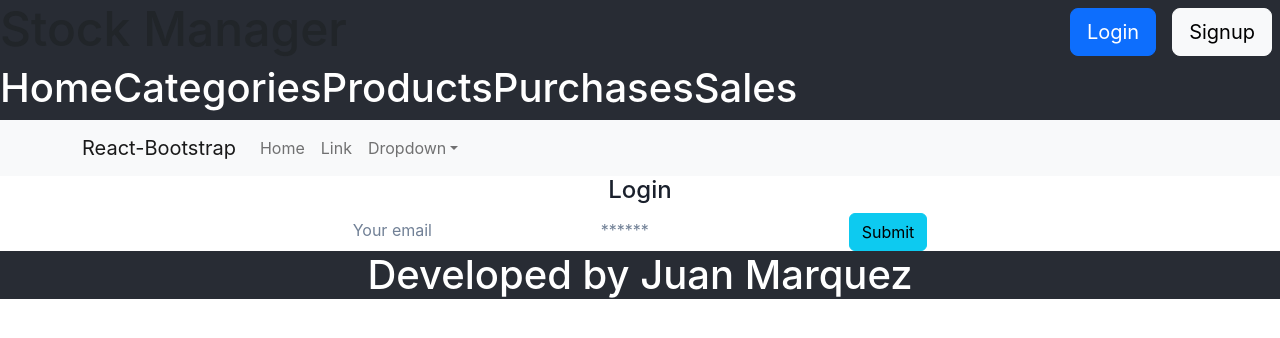
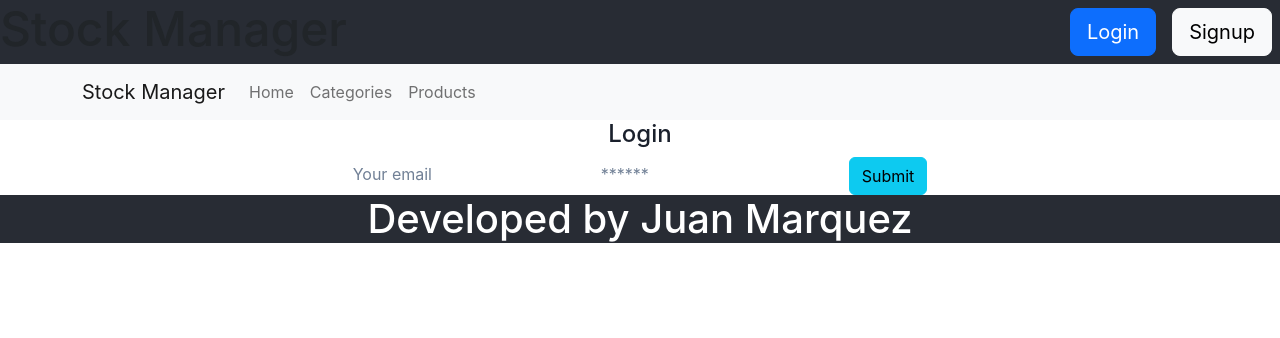
Before and after one commit to juanmarquez4/stock-manager, a React (Create React App) app in the folder client/: page /login in a window 1280 px wide. Shown: the top 338 px of the page. Built offline with nearby package versions, Linux system fonts and the light colour scheme.

Commit message:
Changed Navbar

```diff
--- a/client/src/components/Nav/index.js
+++ b/client/src/components/Nav/index.js
@@ -1,58 +1,32 @@
 import React from "react";
-import { Link } from 'react-router-dom';
 import Container from 'react-bootstrap/Container';
 import Nav from 'react-bootstrap/Nav';
 import Navbar from 'react-bootstrap/Navbar';
-import NavDropdown from 'react-bootstrap/NavDropdown';
 import {LinkContainer} from 'react-router-bootstrap'
 
 function Navv() {
     return (
         <>
-        <nav className='nav'>
-            <Link to="/">
-                <h1>Home</h1>
-            </Link>
-            <Link to="/categories">
-                <h1>Categories</h1>
-            </Link>
-            <Link to="/products">
-                <h1>Products</h1>
-            </Link>
-            <Link to="/purchases">
-                <h1>Purchases</h1>
-            </Link>
-            <Link to="/sales">
-                <h1>Sales</h1>
-            </Link>
-        </nav>
-          <Navbar bg="light" expand="lg">
+        <Navbar bg="light" expand="lg">
           <Container>
-            <Navbar.Brand href="#home">React-Bootstrap</Navbar.Brand>
+            <Navbar.Brand >Stock Manager</Navbar.Brand>
             <Navbar.Toggle aria-controls="basic-navbar-nav" />
             <Navbar.Collapse id="basic-navbar-nav">
               <Nav className="me-auto">
                 <LinkContainer to="/">
                     <Nav.Link href="#home">Home</Nav.Link>
                 </LinkContainer>
-                <Nav.Link href="#link">Link</Nav.Link>
-                <NavDropdown title="Dropdown" id="basic-nav-dropdown">
-                  <NavDropdown.Item href="#action/3.1">Action</NavDropdown.Item>
-                  <NavDropdown.Item href="#action/3.2">
-                    Another action
-                  </NavDropdown.Item>
-                  <NavDropdown.Item href="#action/3.3">Something</NavDropdown.Item>
-                  <NavDropdown.Divider />
-                  <NavDropdown.Item href="#action/3.4">
-                    Separated link
-                  </NavDropdown.Item>
-                </NavDropdown>
+                <LinkContainer to="/categories">
+                    <Nav.Link href="#link">Categories</Nav.Link>
+                </LinkContainer>
+                <LinkContainer to="/products">
+                    <Nav.Link href="#link">Products</Nav.Link>
+                </LinkContainer>
               </Nav>
             </Navbar.Collapse>
           </Container>
         </Navbar>
         </>
-
     );
 }
 
```
